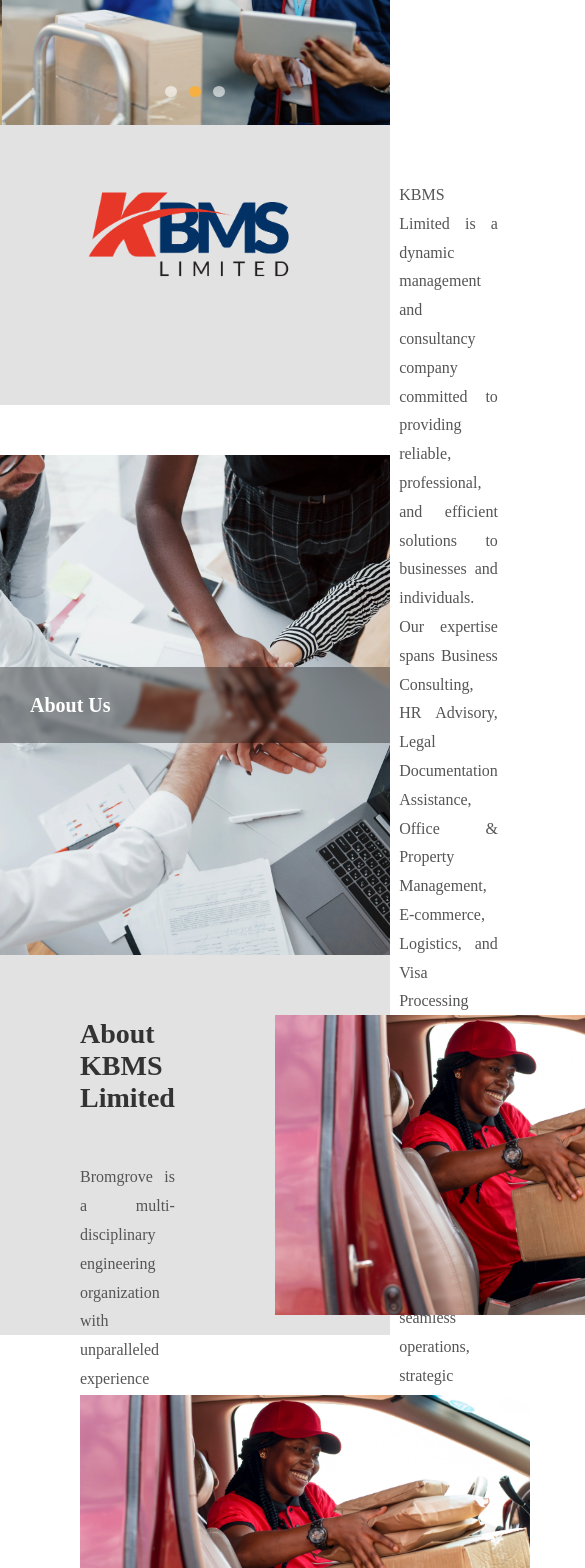
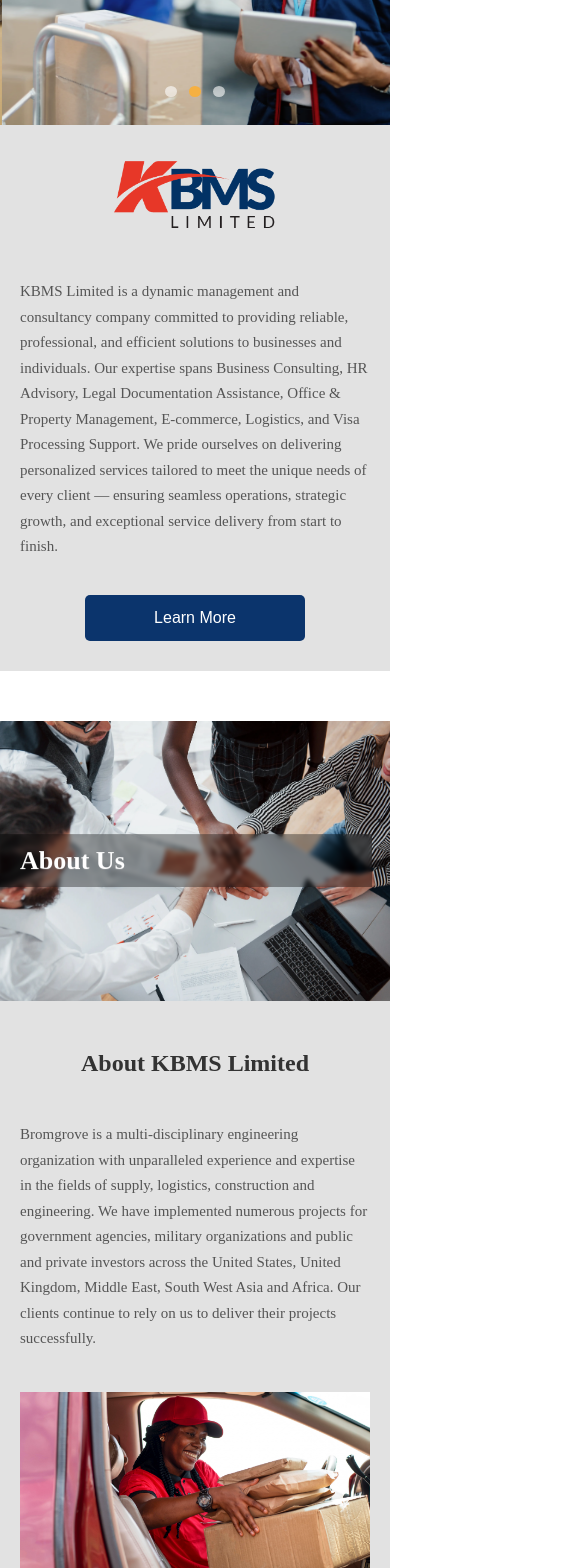
Before and after one commit to obedquao/KBMSLimited, a React (Vite) app in the folder KBMSLimited/: page / in a window 390 px wide. Shown: the part 380-1948 px from the top of the page, 585 px wide, since content can reach past the window. Built offline with nearby package versions, Linux system fonts and the light colour scheme.

Commit message:
fixed mobile sections

```diff
--- a/KBMSLimited/src/styles/about.css
+++ b/KBMSLimited/src/styles/about.css
@@ -129,3 +129,65 @@
     font-weight: bold;
     color: black;
 }
+
+@media (max-width: 768px) {
+
+  /* ===== HEADER IMAGE ===== */
+  .imgHeaderContainer {
+    height: 280px;
+  }
+
+  .slider-overlay-text {
+    font-size: 26px;
+    padding: 10px 20px;
+  }
+
+  /* ===== SHARED CONTAINERS ===== */
+  .aboutus-content-container,
+  .mission-content-container,
+  .values-container {
+    padding: 30px 20px;
+    height: auto;                 /* CRITICAL FIX */
+    flex-direction: column;
+    gap: 25px;
+    align-items: center;
+  }
+
+  /* ===== TEXT BLOCKS ===== */
+  .aboutus-context,
+  .mission-context {
+    align-items: center;
+    text-align: center;
+  }
+
+  .aboutus-context-heading,
+  .mission-context-heading {
+    font-size: 24px;
+    align-self: center;
+  }
+
+  .aboutus-context-text,
+  .mission-context-text {
+    font-size: 15px;
+    line-height: 1.7;
+    text-align: left; /* better readability on mobile */
+  }
+
+  /* ===== IMAGES ===== */
+  .aboutusimg {
+    height: auto;
+    max-width: 100%;
+    padding-top: 0;
+  }
+
+  /* ===== VALUES ===== */
+  .values-text {
+    font-size: 15px;
+    line-height: 1.6;
+    text-align: left;
+  }
+
+  .values-text li {
+    margin-bottom: 10px;
+  }
+}
--- a/KBMSLimited/src/styles/hero.css
+++ b/KBMSLimited/src/styles/hero.css
@@ -143,7 +143,40 @@
     height: 500px;
   }
 }
+@media (max-width: 768px) {
 
+  .Hero-about-container {
+    padding: 30px 20px;
+    height: auto; /* IMPORTANT */
+    flex-direction: column;
+    gap: 25px;
+    align-items: center;
+    text-align: center;
+  }
+
+  .herologo {
+    padding-top: 0;
+    height: 80px;
+  }
+
+  .Hero-text-button {
+    align-items: center;
+    gap: 20px;
+  }
+
+  .Hero-about-text {
+    font-size: 15px;
+    line-height: 1.7;
+    text-align: left; /* Better readability on mobile */
+  }
+
+  .Hero-about-button {
+    align-self: center;
+    width: 100%;
+    max-width: 220px;
+    padding: 14px 0;
+  }
+}
 @media (max-width: 600px) {
   .slider-overlay-text {
     font-size: 20px;
```
